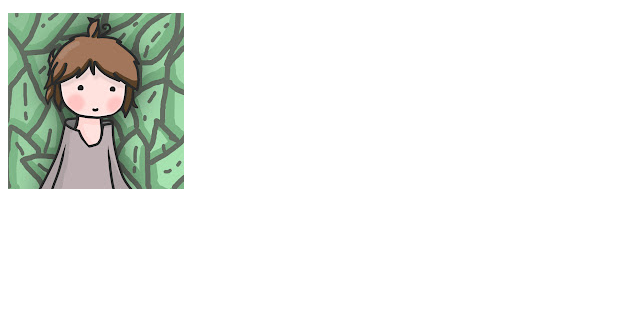
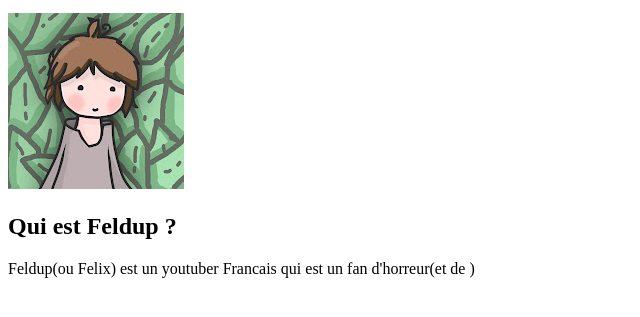
Before and after one commit to amonmaisDEV/amonmaisDEV.github.io, a plain HTML site: page index.html in a window 1280 px wide. Shown: the part 101-418 px from the top of the page, without its empty margins (0-640 px from the left). Drawn offline with Linux system fonts and the light colour scheme.

Commit message:
Update index.html

```diff
--- a/index.html
+++ b/index.html
@@ -9,5 +9,7 @@
     <h1>Bonjour les fans d'horreurs</h1>
     <p>Vous connaissez Feldup, non, alors vous ratez quelque chose <a href="https://www.youtube.com/@Feldup">Voici sa chaine</a></p>
     <img src="unnamed.jpg" alt="" >
+    <h2>Qui est Feldup ?</h2>
+    <p>Feldup(ou Felix) est un youtuber Francais qui est un fan d'horreur(et de )</p>
 </body>
 </html>
```
